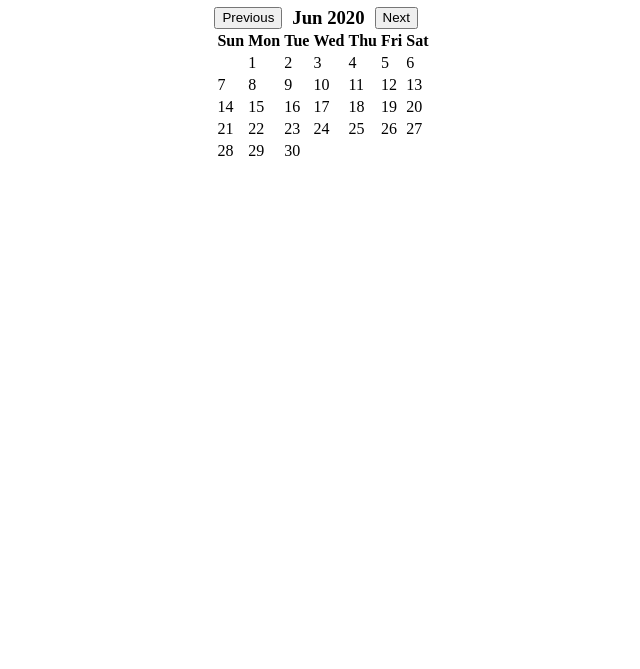
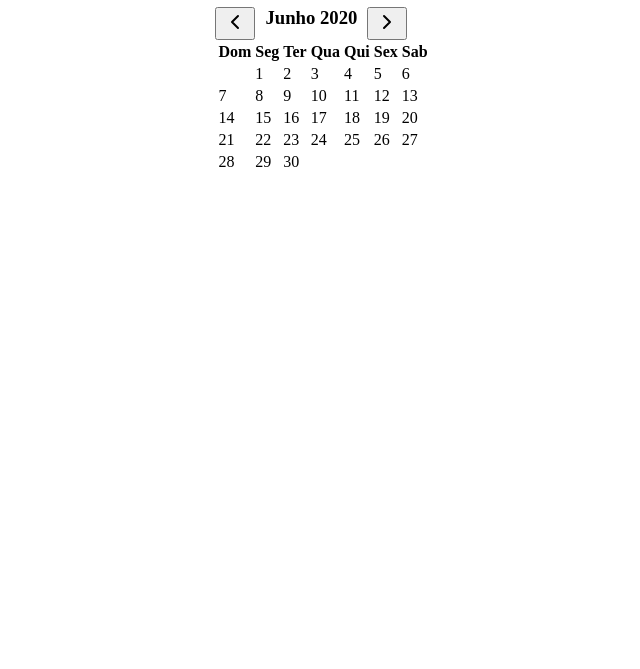
Before and after one commit to EDnotSheeran/Calendario-JavaScript, a plain HTML site: page index.html in a window 1280 px wide. Shown: the part 131-800 px from the top of the page, without its empty margins (317-957 px from the left). Drawn offline with Linux system fonts and the light colour scheme.

Commit message:
suporte a mudanca de linguagem

```diff
--- a/index.html
+++ b/index.html
@@ -10,35 +10,19 @@
     <div class="container">
         <h1>Calendar</h1>
 <!-- Calendario -->
-        <div id="calendar">
-            <!-- Opcoes (selecionar ano e mes) -->
+        <div id="calendar" language="PT-BR">
             <div id="options">
-                <button onclick="previous()">Previous</button>
+                <button onclick="previous()"><svg xmlns="http://www.w3.org/2000/svg" width="24" height="24" viewBox="0 0 24 24" fill="none" stroke="currentColor" stroke-width="2" stroke-linecap="round" stroke-linejoin="round" class="feather feather-chevron-left"><polyline points="15 18 9 12 15 6"></polyline></svg></button>
                 <h3 id="monthAndYear">Month and Year</h3>
-                <button onclick="next()">Next</button>
+                <button onclick="next()"><svg xmlns="http://www.w3.org/2000/svg" width="24" height="24" viewBox="0 0 24 24" fill="none" stroke="currentColor" stroke-width="2" stroke-linecap="round" stroke-linejoin="round" class="feather feather-chevron-right"><polyline points="9 18 15 12 9 6"></polyline></svg></button>
             </div>
-            <!-- Opcoes -->
-            <!-- Tabela de Calendario -->
             <table id="calendar-table">
-                <thead>
-                    <tr>
-                        <th>Sun</th>
-                        <th>Mon</th>
-                        <th>Tue</th>
-                        <th>Wed</th>
-                        <th>Thu</th>
-                        <th>Fri</th>
-                        <th>Sat</th>
-                    </tr>
-                </thead>
-
+                <thead id="calendar-head"></thead>
                 <tbody id="calendar-body"></tbody>
             </table>
-            <!-- Tabela de Calendario -->
         </div>
 <!-- Calendario -->
     </div>
-
     <script src="script.js"></script>
 </body>
 </html>
--- a/script.js
+++ b/script.js
@@ -1,15 +1,17 @@
+let calendar = document.querySelector('#calendar')
+let language = calendar.attributes.getNamedItem('language').value
 let today = new Date()
 let currentMonth = today.getMonth()
 let currentYear = today.getFullYear()
 let currentDay = today.getDate()
-
-let months = ['Jan', 'Feb', 'Mar', 'Apr', 'May', 'Jun', 'Jul', 'Aug', 'Sep', 'Oct', 'Nov', 'Dec']
-
+let months = getMonthsNames(language)
 let monthAndYear = document.querySelector('#monthAndYear')
 
+// Constroi o Calendario
 showCalendar(currentMonth, currentYear)
 
 function showCalendar(month, year) {
+    showCalendarHeader()
     let firstDay = new Date(year, month).getDay()// retorna o dia da semana
     let daysInMonth = 32 - new Date(year, month, 32).getDate()
 
@@ -48,19 +50,62 @@ function showCalendar(month, year) {
                 date++
             }
         }
-
         tbl.appendChild(row)
     }
 }
-
+// Volta para o mes anterior
 function previous() {
     currentYear = currentMonth === 0 ? currentYear -1 : currentYear
     currentMonth = currentMonth === 0 ? 11: currentMonth - 1
     showCalendar(currentMonth, currentYear)
 }
-
+// Vai para o proximo mes
 function next() {
     currentYear = currentMonth === 11 ? currentYear + 1 : currentYear
     currentMonth = (currentMonth + 1) % 12
     showCalendar(currentMonth, currentYear)
 }
+// Retorna o nome dos meses
+function getMonthsNames(laguage){
+    switch (laguage) {
+        case 'pt-br':
+            return ["Jan", "Fev", "Mar", "Abr", "Mai", "Jun", "Jul", "Ago", "Set", "Out", "Nov", "Dez"]
+            break;
+        case 'PT-BR':
+            return ["Janeiro", "Fevereiro", "Março", "Abril", "Maio", "Junho", "Julho", "Agosto", "Setembro", "Outubro", "Novembro", "Dezembro"]
+            break;
+        default:
+            return ["Jan", "Feb", "Mar", "Apr", "May", "Jun", "Jul", "Aug", "Sep", "Oct", "Nov", "Dec"]
+            break;
+    }
+}
+// Insere os dias da semana no calendario
+function showCalendarHeader(){
+    let tbl = document.querySelector('#calendar-head')
+
+    tbl.innerHTML = ''
+
+    let row = document.createElement('tr')
+    let daysOfWeek = getDaysOfWeeksNames(language)
+    for(let k = 0; k < 7; k++){
+        let cell = document.createElement('th')
+        let cellText = document.createTextNode(daysOfWeek[k])
+        cell.appendChild(cellText)
+        row.appendChild(cell)
+    }
+    tbl.appendChild(row)
+}
+// Retorna os nome dos dias da semana
+function getDaysOfWeeksNames(language){
+    switch (language) {
+        case ('pt-br'):
+            return  ["Dom", "Seg", "Ter" ,"Qua", "Qui", "Sex", "Sab"]
+            break;
+        case ('PT-BR'):
+            return  ["Dom", "Seg", "Ter" ,"Qua", "Qui", "Sex", "Sab"]
+            break;
+        default:
+            return ["Sun", "Mon", "Tue" ,"Wed", "Thu", "Fri", "Sat"]
+            break;
+    }
+}
```
Also changed, not shown: 1 other file.
